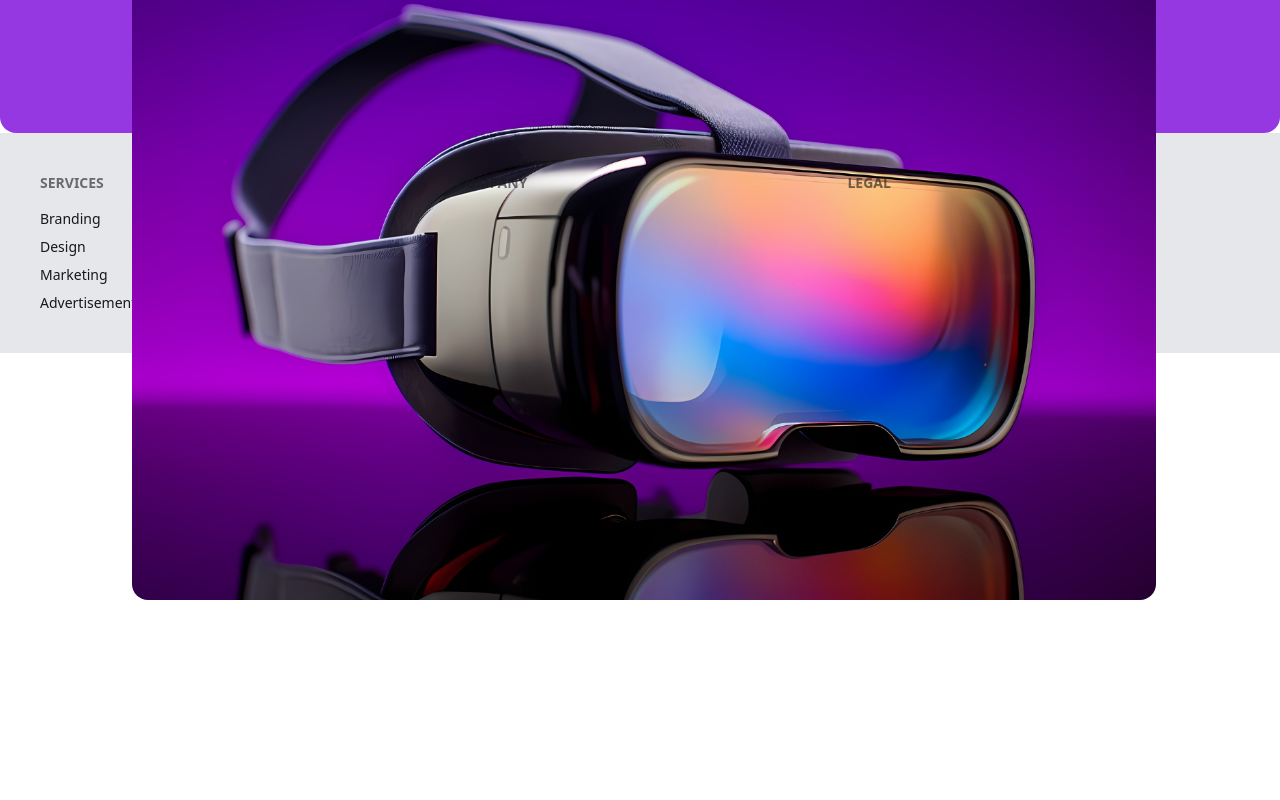
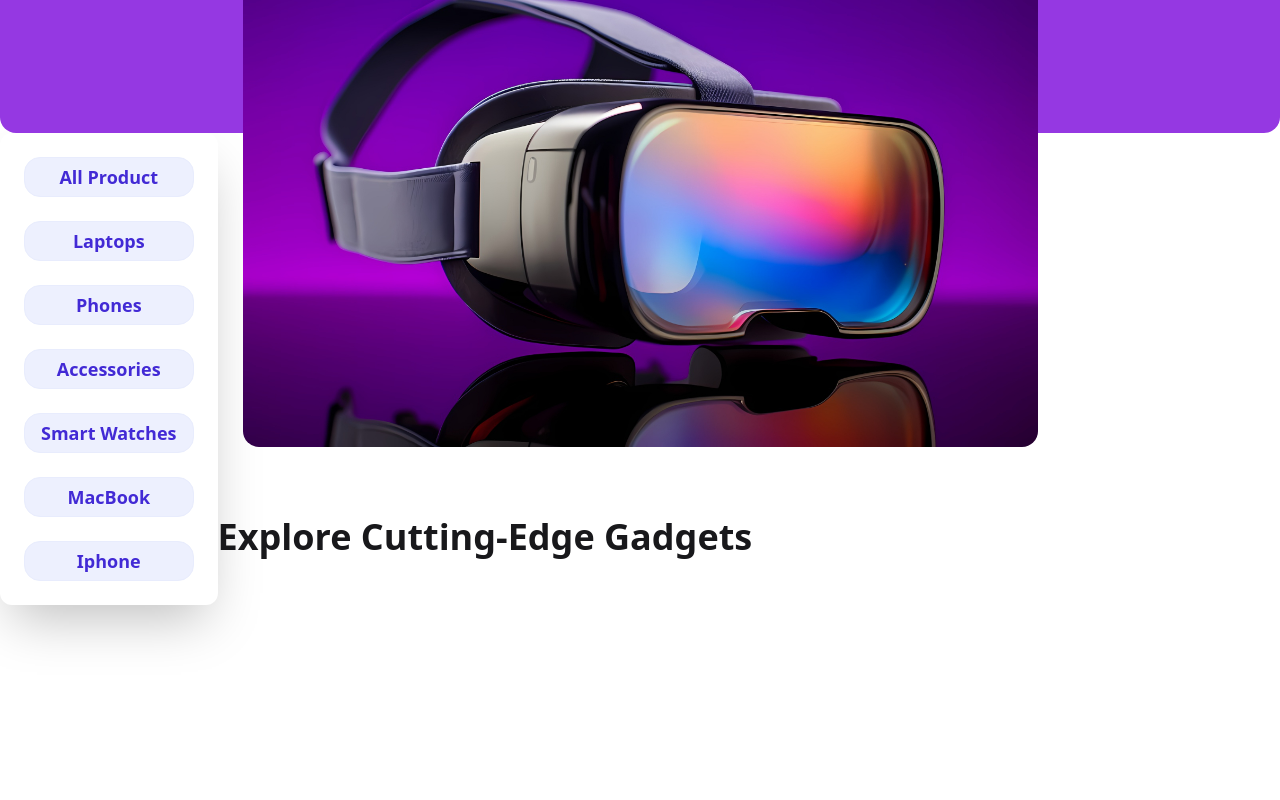
Before and after one commit to masudulalam/RB9A8, a React (Vite) app: page / in a window 1280 px wide. Shown: the part 620-1420 px from the top of the page. Before the commit the page ends 1220 px from the top, so only its background shows below. Built offline with nearby package versions, Linux system fonts and the light colour scheme.

Commit message:
added sidebar

```diff
--- a/src/components/banner/Banner.jsx
+++ b/src/components/banner/Banner.jsx
@@ -16,8 +16,8 @@ const Banner = () => {
           </button>
         </div>
       </div>
-      <div className="absolute top-90 left-33 max-w-5xl">
-        <img className="rounded-2xl" src="/src/assets/banner.jpg" alt="" />
+      <div className="absolute top-90 max-w-5xl flex items-center justify-center">
+        <img className="rounded-2xl h-[530px]" src="/src/assets/banner.jpg" alt="" />
       </div>
     </div>
   );
--- /dev/null
+++ b/src/components/categoriesSidebar/CategoriesSidebar.jsx
@@ -0,0 +1,14 @@
+
+
+const CategoriesSidebar = () => {
+    const categories = ['All Product','Laptops', 'Phones', 'Accessories', 'Smart Watches', 'MacBook', 'Iphone'];
+    return (
+        <div className="flex flex-col space-y-6 shadow-2xl p-6 rounded-xl">
+            {
+                categories.map((category, index) => <button className="btn btn-soft btn-primary rounded-2xl text-lg font-extrabold"  key={index}>{category}</button>)
+            }
+        </div>
+    );
+};
+
+export default CategoriesSidebar;
--- /dev/null
+++ b/src/components/gadgetCard/GadgetCard.jsx
@@ -0,0 +1,14 @@
+
+
+const GadgetCard = () => {
+    return (
+        <div className="mt-96">
+            <h2 className="text-4xl font-bold text-center">Explore Cutting-Edge Gadgets</h2>
+            <div className="grid grid-cols-3">
+
+            </div>
+        </div>
+    );
+};
+
+export default GadgetCard;
--- a/src/components/home/Home.jsx
+++ b/src/components/home/Home.jsx
@@ -1,12 +1,17 @@
 import Banner from "../banner/Banner";
-
+import CategoriesSidebar from "../categoriesSidebar/CategoriesSidebar";
+import GadgetCard from "../gadgetCard/GadgetCard";
 
 const Home = () => {
-    return (
-        <div>
-            <Banner />
-        </div>
-    );
+  return (
+    <div className="mb-96">
+      <Banner />
+      <div className="flex flex-row">
+        <CategoriesSidebar className="basis-1/4" />
+        <GadgetCard className="basis-3/4" />
+      </div>
+    </div>
+  );
 };
 
 export default Home;
```
